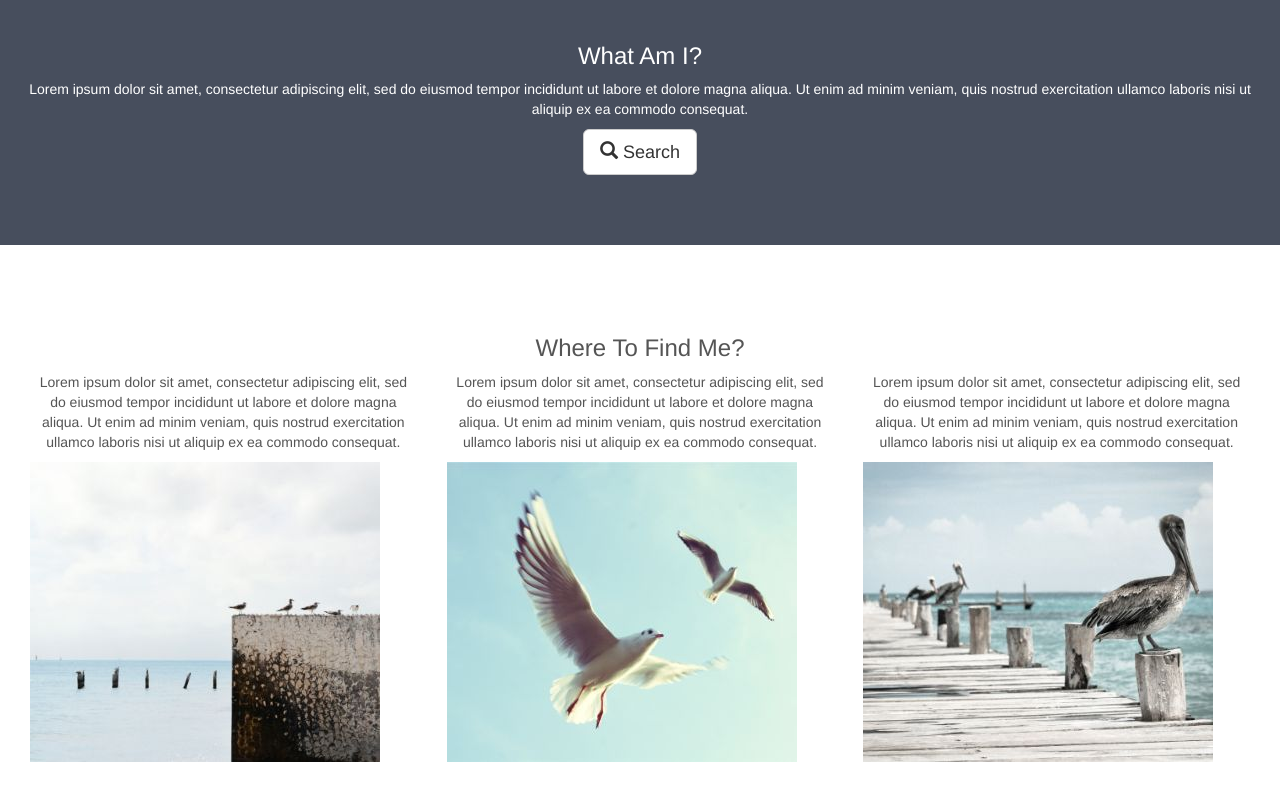
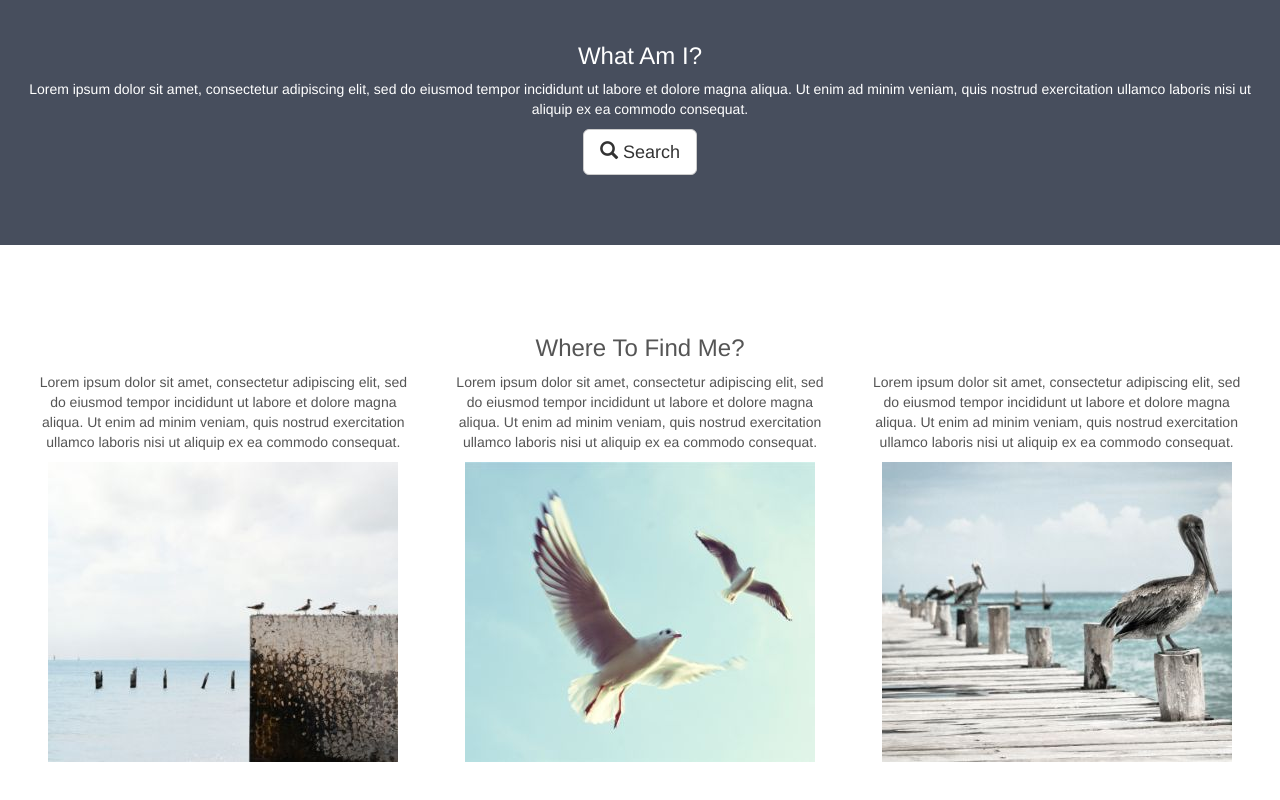
Before and after one commit to LeroyChristopherDunn/Bootstrap-Theme-Tutorial---Simplify-Me, a plain HTML site: page index.html in a window 1280 px wide. Shown: the part 450-1250 px from the top of the page. Drawn offline with nearby package versions, Linux system fonts and the light colour scheme.

Commit message:
Center responsive images

```diff
--- a/index.html
+++ b/index.html
@@ -65,19 +65,19 @@
                 <p>Lorem ipsum dolor sit amet, consectetur adipiscing elit, sed do eiusmod tempor incididunt ut labore et dolore
                     magna aliqua. Ut enim ad minim veniam, quis nostrud exercitation ullamco laboris nisi ut aliquip ex ea
                     commodo consequat.</p>
-                <img src="birds1.jpg" alt="Image" class="img-responsive">
+                <img src="birds1.jpg" alt="Image" class="img-responsive" style="display:inline">
             </div>
             <div class="col-sm-4">
                 <p>Lorem ipsum dolor sit amet, consectetur adipiscing elit, sed do eiusmod tempor incididunt ut labore et dolore
                     magna aliqua. Ut enim ad minim veniam, quis nostrud exercitation ullamco laboris nisi ut aliquip ex ea
                     commodo consequat.</p>
-                <img src="birds2.jpg" alt="Image" class="img-responsive">
+                <img src="birds2.jpg" alt="Image" class="img-responsive" style="display:inline">
             </div>
             <div class="col-sm-4">
                 <p>Lorem ipsum dolor sit amet, consectetur adipiscing elit, sed do eiusmod tempor incididunt ut labore et dolore
                     magna aliqua. Ut enim ad minim veniam, quis nostrud exercitation ullamco laboris nisi ut aliquip ex ea
                     commodo consequat.</p>
-                <img src="birds3.jpg" alt="Image" class="img-responsive">
+                <img src="birds3.jpg" alt="Image" class="img-responsive" style="display:inline">
             </div>
         </div>
     </div>
```
